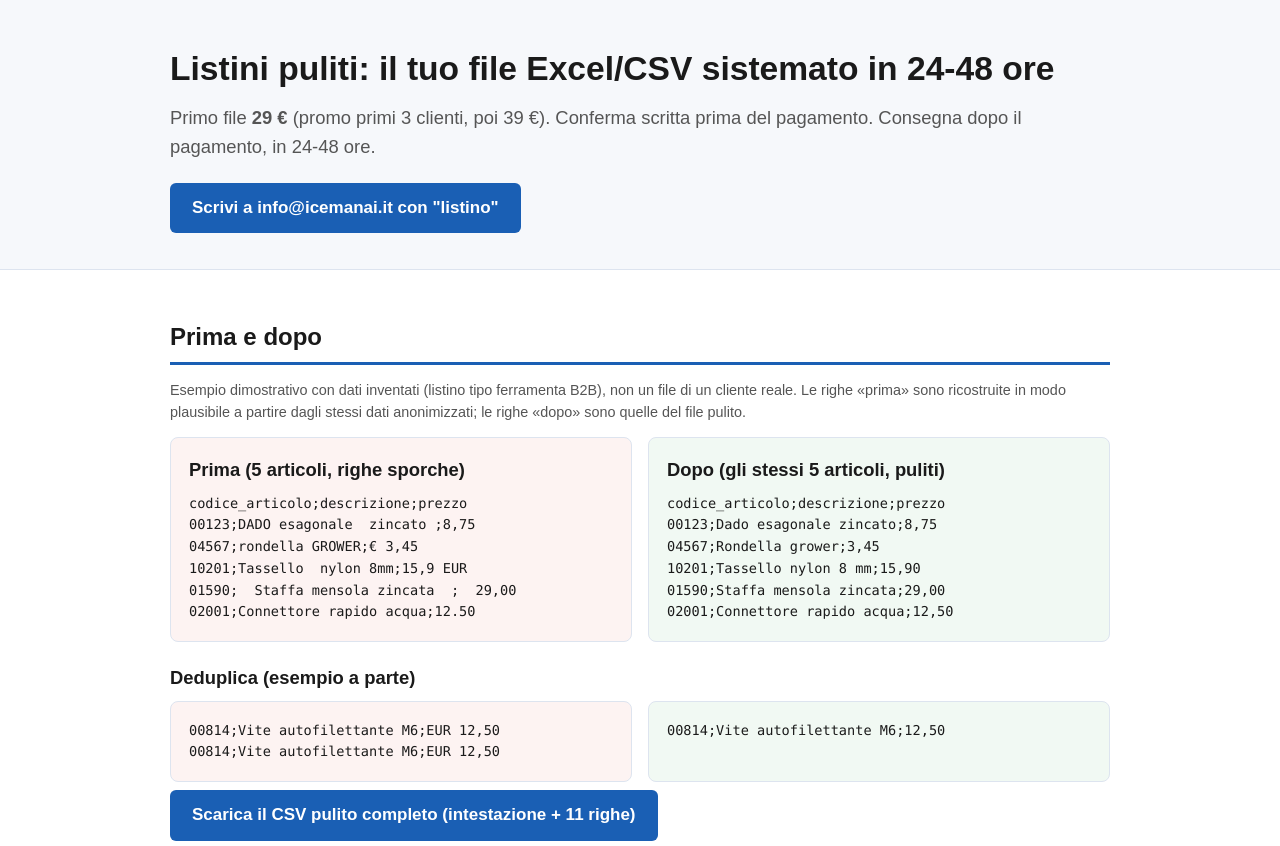
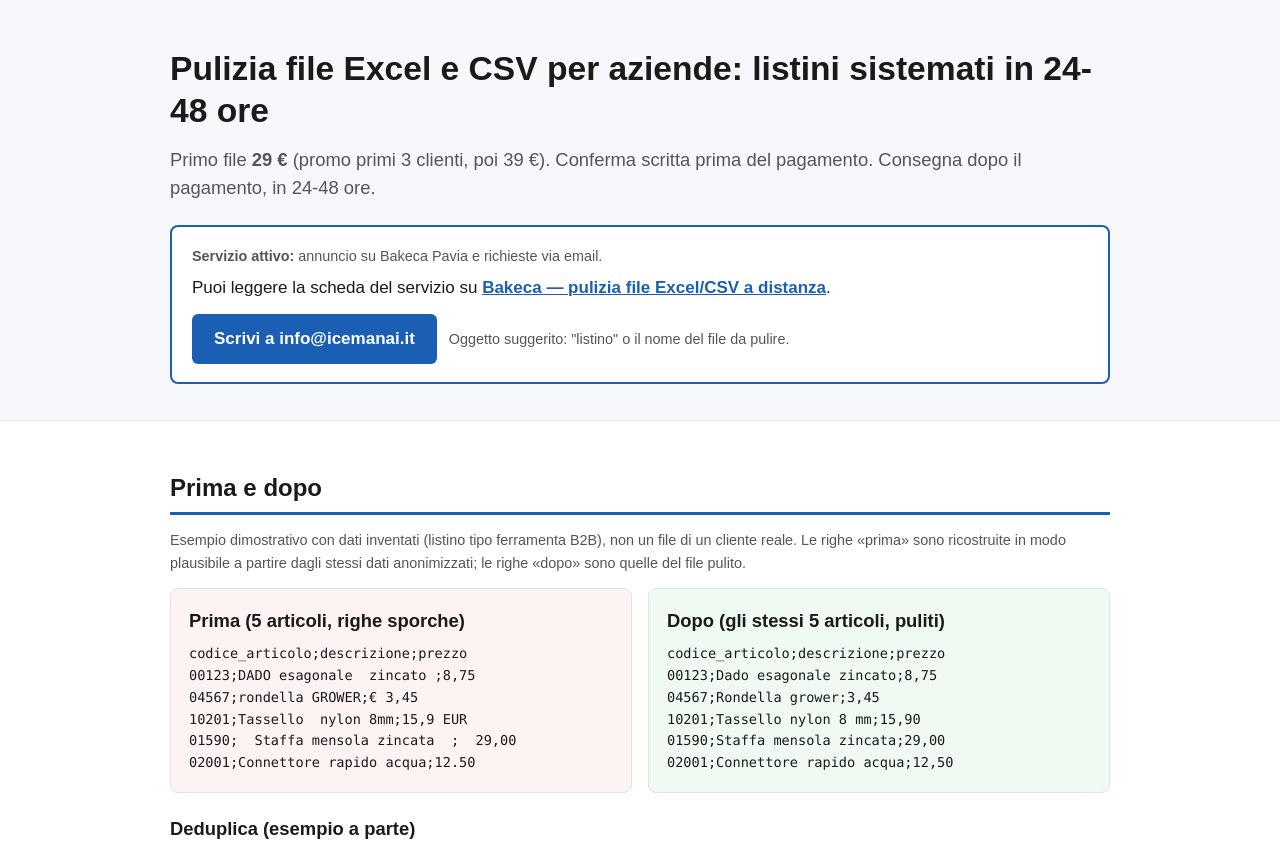
Before and after one commit to Icemann-AI/icemanai-sito, a plain HTML site: page listini-puliti.html in a window 1280 px wide. Shown: the top 846 px of the page. Drawn offline with Linux system fonts and the light colour scheme.

Commit message:
Listini puliti: SEO title/description pulizia file Excel CSV aziende; box evidenza link Bakeca Pavia e CTA info@icemanai.it

```diff
--- a/listini-puliti.html
+++ b/listini-puliti.html
@@ -3,9 +3,9 @@
 <head>
 <meta charset="utf-8">
 <meta name="viewport" content="width=device-width, initial-scale=1">
-<title>Listini puliti: il tuo file Excel/CSV sistemato in 24-48 ore</title>
+<title>Pulizia file Excel CSV per aziende | Listini puliti in 24-48 ore</title>
 <link rel="canonical" href="https://icemanai.it/listini-puliti">
-<meta name="description" content="Listino Excel o CSV pulito: duplicati tolti, prezzi in un unico formato, righe dubbie segnalate. Primo file 29 euro per i primi 3 clienti, poi 39 euro.">
+<meta name="description" content="Pulizia file Excel e CSV per aziende: listini fornitori e ordini senza duplicati, prezzi uniformi, righe dubbie segnalate. Primo file 29 euro (primi 3 clienti), poi 39 euro. Conferma scritta prima del pagamento.">
 <style>
   :root{--blu:#1a5fb4;--testo:#1a1a1a;--grigio:#555;--sfondo:#f6f8fb}
   *{box-sizing:border-box}
@@ -18,6 +18,11 @@
   p{margin:0 0 14px}
   .lead{font-size:1.15rem;color:var(--grigio)}
   .btn{display:inline-block;background:var(--blu);color:#fff;text-decoration:none;padding:12px 22px;border-radius:6px;font-weight:bold;margin-top:8px}
+  .btn:hover{background:#144a8f}
+  .evidenza{margin-top:22px;padding:18px 20px;background:#fff;border:2px solid var(--blu);border-radius:8px}
+  .evidenza .azioni{display:flex;flex-wrap:wrap;gap:12px;align-items:center;margin-top:12px}
+  .evidenza .btn{margin-top:0}
+  .evidenza a.bakeca{font-weight:bold;color:var(--blu)}
   .small{font-size:.9rem;color:var(--grigio)}
   .prima-dopo{display:grid;grid-template-columns:1fr 1fr;gap:16px}
   .box{border:1px solid #dde4ef;border-radius:8px;padding:18px;background:#fff}
@@ -36,9 +41,16 @@
 <body>
 <header>
 <div class="wrap">
-  <h1>Listini puliti: il tuo file Excel/CSV sistemato in 24-48 ore</h1>
+  <h1>Pulizia file Excel e CSV per aziende: listini sistemati in 24-48 ore</h1>
   <p class="lead">Primo file <strong>29 &euro;</strong> (promo primi 3 clienti, poi 39 &euro;). Conferma scritta prima del pagamento. Consegna dopo il pagamento, in 24-48 ore.</p>
-  <a class="btn" href="mailto:info@icemanai.it?subject=listino">Scrivi a info@icemanai.it con &quot;listino&quot;</a>
+  <div class="evidenza" role="region" aria-label="Contatti e annuncio">
+    <p class="small" style="margin:0 0 8px"><strong>Servizio attivo:</strong> annuncio su Bakeca Pavia e richieste via email.</p>
+    <p style="margin:0">Puoi leggere la scheda del servizio su <a class="bakeca" href="https://pavia.bakeca.it/dettaglio/assistenza-elettronica-consulenza-web/pulizia-file-excel-csv-a-distanza-9znd301006492" rel="noopener noreferrer">Bakeca &mdash; pulizia file Excel/CSV a distanza</a>.</p>
+    <div class="azioni">
+      <a class="btn" href="mailto:info@icemanai.it?subject=Richiesta%20pulizia%20file%20Excel%20CSV">Scrivi a info@icemanai.it</a>
+      <span class="small">Oggetto suggerito: &quot;listino&quot; o il nome del file da pulire.</span>
+    </div>
+  </div>
 </div>
 </header>
 
@@ -115,6 +127,7 @@
   <tr><td>Partita IVA</td><td>IT02921060188</td></tr>
   <tr><td>Email</td><td><a href="mailto:info@icemanai.it">info@icemanai.it</a></td></tr>
   <tr><td>Telefono / WhatsApp</td><td><a href="tel:+393522106048">+39 352 210 6048</a></td></tr>
+  <tr><td>Bakeca</td><td><a href="https://pavia.bakeca.it/dettaglio/assistenza-elettronica-consulenza-web/pulizia-file-excel-csv-a-distanza-9znd301006492" rel="noopener noreferrer">Scheda su Bakeca Pavia</a></td></tr>
 </table>
 </main>
 
```
